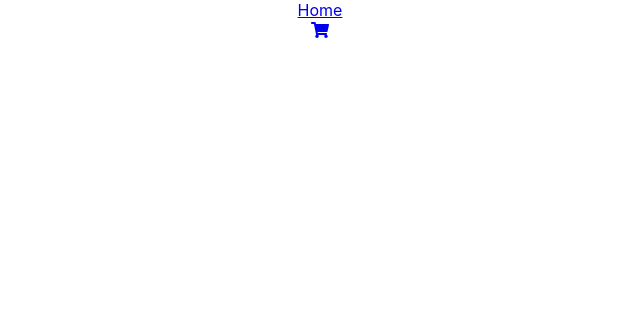
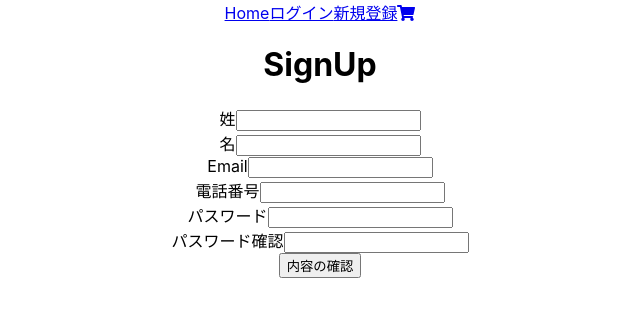
Before and after one commit to yochiba/cart_practice, a React (Create React App) app in the folder client/: page /sign-up in a window 1280 px wide. Shown: the top 316 px of the page, without its empty margins (320-960 px from the left). Built offline with nearby package versions, Linux system fonts and the light colour scheme.

Commit message:
develop_2_8

```diff
--- a/client/src/App.tsx
+++ b/client/src/App.tsx
@@ -4,25 +4,31 @@ import { library } from '@fortawesome/fontawesome-svg-core'
 import { faShoppingCart } from '@fortawesome/free-solid-svg-icons'
 
 import Navigation from './component/Navigation';
-import ProductList from './component/ProductList';
-import ProductDetail from './component/ProductDetail';
+import ProductList from './component/Product/ProductList';
+import ProductDetail from './component/Product/ProductDetail';
 import Register from './component/Register';
 import RegisterConfirm from './component/RegisterConfirm';
 import Complete from './component/Complete';
+import Cart from './component/Cart';
+import SignIn from './component/Account/SignIn';
+import SignUp from './component/Account/SignUp';
 
 library.add(faShoppingCart);
 
 const App: React.FC = () => {
   return (
-    <div className="App">
+    <div className='App'>
       <Router>
         <Navigation/>
         <Switch>
           <Route exact path='/' component={ProductList} />
           <Route exact path='/product/:productId' component={ProductDetail} />
           <Route exact path='/register' component={Register} />
-          <Route exact path='/register-confirm' component={RegisterConfirm} />
+          <Route exact path='/register/confirm' component={RegisterConfirm} />
           <Route exact path='/complete' component={Complete} />
+          <Route exact path='/cart' component={Cart} />
+          <Route exact path='/sign-in' component={SignIn} />
+          <Route exact path='/sign-up' component={SignUp} />
         </Switch>
       </Router>
     </div>
--- /dev/null
+++ b/client/src/component/Account/SignIn.tsx
@@ -0,0 +1,11 @@
+import React from 'react';
+
+const SignIn: React.FC = () => {
+  return (
+    <div className='SignIn'>
+      <h1>SignIn</h1>
+    </div>
+  );
+}
+
+export default SignIn;
--- /dev/null
+++ b/client/src/component/Account/SignUp.tsx
@@ -0,0 +1,124 @@
+import React, { useState } from 'react';
+import Axios from 'axios';
+
+// 新規登録のデータフォーマット
+const SIGN_UP_FORMAT: SignUpFormat[] = [
+  {
+    displayName: '姓',
+    name: 'lastname',
+    type: 'text',
+  },
+  {
+    displayName: '名',
+    name: 'firstname',
+    type: 'text',
+  },
+  {
+    displayName: 'Email',
+    name: 'email',
+    type: 'email',
+  },
+  {
+    displayName: '電話番号',
+    name: 'phone',
+    type: 'tel',
+  },
+  {
+    displayName: 'パスワード',
+    name: 'password',
+    type: 'password',
+  },
+  {
+    displayName: 'パスワード確認',
+    name: 'password_confirmation',
+    type: 'password',
+  }
+];
+
+type AccountSignUp = {
+  firstname: string;
+  lastname: string;
+  email: string;
+  phone: string;
+  password: string;
+  password_confirmation: string;
+}
+
+const initialAccountSignUp: AccountSignUp = {
+  firstname: '',
+  lastname: '',
+  email: '',
+  phone: '',
+  password: '',
+  password_confirmation: '',
+}
+
+type SignUpFormat = {
+  displayName: string;
+  name: string;
+  type: string;
+}
+
+const SignUp: React.FC = () => {
+  // State管理
+  const [accountSignUp, setAccountSignUp] = useState<AccountSignUp>(initialAccountSignUp);
+
+  const onChangeSignUpInput = (e: any) => {
+    const name: string = e.target.name;
+    const value: string = e.target.value;
+
+    switch (name) {
+      case 'firstname':
+        setAccountSignUp({...accountSignUp, firstname: value})
+        break;
+      case 'lastname':
+        setAccountSignUp({...accountSignUp, lastname: value})
+        break;
+      case 'email':
+        setAccountSignUp({...accountSignUp, email: value})
+        break;
+      case 'phone':
+        setAccountSignUp({...accountSignUp, phone: value})
+        break;
+      case 'password':
+        setAccountSignUp({...accountSignUp, password: value})
+        break;
+      case 'password_confirmation':
+        setAccountSignUp({...accountSignUp, password_confirmation: value})
+        break;
+      default:
+        break;
+    }
+  }
+
+  const signUpInputs = () => {
+    return (
+      SIGN_UP_FORMAT.map((signUpData: SignUpFormat) => {
+        return (
+          <div className={signUpData.name}>
+            <label htmlFor={`sign-up-${signUpData.name}`}>{signUpData.displayName}</label>
+            <input
+              type={signUpData.type}
+              id={`sign-up-${signUpData.name}`}
+              name={signUpData.name}
+              onChange={(e) => {onChangeSignUpInput(e)}}
+            />
+          </div>
+        );
+      })
+    );
+  }
+
+  return (
+    <div className='SignUp'>
+      <h1>SignUp</h1>
+      <form>
+        {signUpInputs()}
+
+        <input type='submit' value='内容の確認' />
+      </form>
+    </div>
+  );
+}
+
+export default SignUp;
--- /dev/null
+++ b/client/src/component/Cart.tsx
@@ -0,0 +1,12 @@
+import React from 'react';
+import { Link } from 'react-router-dom';
+
+const Cart: React.FC = () => {
+  return (
+    <div className='Cart'>
+      <h1>カート</h1>
+    </div>
+  );
+}
+
+export default Cart;
--- a/client/src/component/Navigation.tsx
+++ b/client/src/component/Navigation.tsx
@@ -1,4 +1,4 @@
-import React, { useState, useEffect } from 'react';
+import React from 'react';
 import { Link } from 'react-router-dom';
 import { FontAwesomeIcon } from '@fortawesome/react-fontawesome'
 
@@ -6,11 +6,11 @@ const Navigation: React.FC = () => {
   return (
     <nav className='Navigation'>
       <Link to='/'>Home</Link>
-      <div className='cart'>
-        <Link to='/register'>
-          <FontAwesomeIcon icon='shopping-cart' />
-        </Link>
-      </div>
+      <Link to='/sign-in'>ログイン</Link>
+      <Link to='/sign-up'>新規登録</Link>
+      <Link to='/cart'>
+        <FontAwesomeIcon className='cart-icon' icon='shopping-cart' />
+      </Link>
     </nav>
   );
 }
--- a/client/src/component/ProductDetail.tsx
+++ b/client/src/component/Product/ProductDetail.tsx
@@ -1,5 +1,5 @@
-import React, { useState, useEffect } from 'react';
-import { useParams } from 'react-router-dom';
+import React, {useState, useEffect} from 'react';
+import {useParams} from 'react-router-dom';
 import Axios from 'axios';
 
 type ProductDetailParams = {
@@ -34,7 +34,7 @@ const initProduct = {
 
 const ProductDetail: React.FC = () => {
   // 商品一覧のLinkのパラメータを取得
-  const { productId } = useParams<ProductDetailParams>();
+  const {productId} = useParams<ProductDetailParams>();
 
   // State管理
   const [product, setProduct] = useState<Product>(initProduct);
@@ -57,48 +57,72 @@ const ProductDetail: React.FC = () => {
           created_at: response.attributes.created_at,
           updated_at: response.attributes.updated_at,
           category_id: response.attributes.category_id,
-        }
+      }
         setProduct(product);
-      })
-  }, [])
+    })
+}, [])
 
-  // TODO productToCartを更新するメソッドを作成する。
-  const handleProductToCart = (e: any) => {
+  const onChangeProductCount = (e: any) => {
     const value: number = Number(e.target.value);
     setProductCount(value);
-  }
+}
 
   // TODO カートに追加ボタンを押下時に処理が走る。
   // TODO Reduxでカートを管理
-  const addToCart = () => {
+  const addProductToCart = (e: any) => {
+}
 
+  // 商品の個数 select
+  const productCountSelect = (stock: number) => {
+    return (
+      <select
+        className='product-count-select'
+        name='product_count'
+        id={`product${product.id}`}
+        onChange={(e) => {onChangeProductCount(e)}}
+      >
+        {productCountOption(stock)}
+      </select>
+    )
+}
+
+  // 商品の個数 option
+  const productCountOption = (stock: number) => {
+    for (let product_count: number = 1; product_count <= stock; product_count++) {
+      return (
+        <option
+          value={product_count}
+          key={`option${product.id}-${product_count}`}
+        >
+          {product_count}
+        </option>
+      );
   }
+}
 
   return (
-    <div className='Product'>
+    <section className='Product'>
       <h1>商品詳細ページ</h1>
-      <div className='product-detail-container'>
+      <div className='product-detail-ctr'>
         <h2>{product.name}</h2>
-        <p>価格：{product.price}円</p>
-        <p>シリアル：{product.serial_number}</p>
-        <select
-          className='product-count-select'
-          name='productCount'
-          id={`product${product.id}`}
-          onChange={(e) => {handleProductToCart(e)}}
+        <h3>価格：</h3>
+        <p>{product.price}円</p>
+        <h3>シリアル：</h3>
+        <p>{product.serial_number}</p>
+        <div className='product-description'>
+          <h3>この商品について</h3>
+          <p>{product.description}</p>
+        </div>
+        <h3>個数：</h3>
+        {productCountSelect(product.stock)}
+        <button
+          className='add-to-cart-btn'
+          onClick={(e) => {addProductToCart(e)}}
         >
-          <option value='1' key={`${product.id}-1`}>1</option>
-          <option value='2' key={`${product.id}-2`}>2</option>
-          <option value='3' key={`${product.id}-3`}>3</option>
-        </select>
-        <button
-          className='cart-add-btn'
-          onClick={() => {addToCart()}}
-        >
-          カートに商品を追加
+          カートに追加
         </button>
       </div>
-    </div>
+    </section>
   );
 }
 
--- a/client/src/component/Register.tsx
+++ b/client/src/component/Register.tsx
@@ -3,9 +3,16 @@ import { Link } from 'react-router-dom';
 
 const Register: React.FC = () => {
   return (
-    <div className='Register'>
-      <h1>Register</h1>
-    </div>
+    <section className='Register'>
+      <h1>商品確認＆ユーザー情報入力</h1>
+      {/* 先にログイン機能を実装 */}
+      {/* <form>
+        <div class="preference">
+          <label for="cheese">Do you like cheese?</label>
+          <input type="checkbox" name="cheese" id="cheese">
+        </div>
+      </form> */}
+    </section>
   );
 }
 
```
Also changed, not shown: client/src/component/Product/ProductList.tsx (renamed from client/src/component/ProductList.tsx), 1 other file (tests, documents, lock files or other folders).
